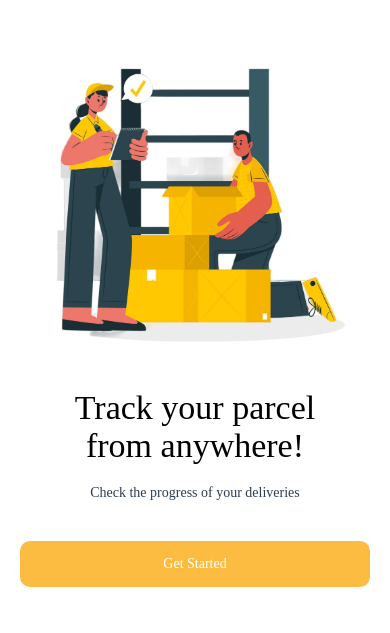
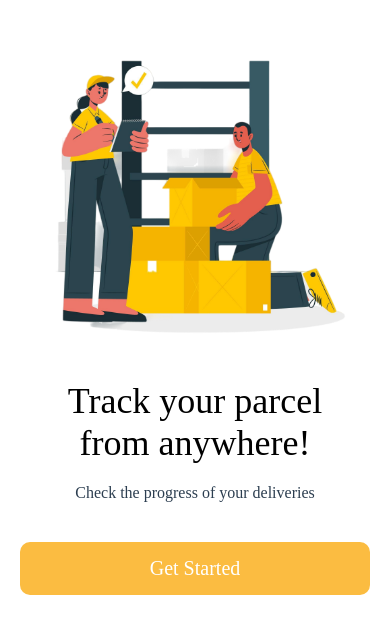
Before and after one commit to ParcelManagment/mobile-app, a React Native app in the folder clientApp/: screen / in a window 390 px wide. Shown: the part 103-736 px from the top of the page. Built offline with nearby package versions, Linux system fonts and the light colour scheme.

Commit message:
welcome screen

```diff
--- a/clientApp/Screens/welcomeScreen.jsx
+++ b/clientApp/Screens/welcomeScreen.jsx
@@ -86,6 +86,7 @@ const styles = StyleSheet.create({
     borderRadius: Spacing,
   },
   buttonText: {
+    fontSize: FontSize.medium,
     fontFamily: Font["Inter-bold"],
     color: Colors.onPrimary,
     textAlign: "center",
--- a/clientApp/constants/fontsize.js
+++ b/clientApp/constants/fontsize.js
@@ -1,8 +1,8 @@
 const FontSize = {
-    small: 14,
-    medium: 18,
-    large: 22,
-    xLarge: 28,
-    xxLarge: 34,
+    small: 16,
+    medium: 20,
+    large: 28,
+    xLarge: 32,
+    xxLarge: 36,
 };
 export default FontSize;
```
